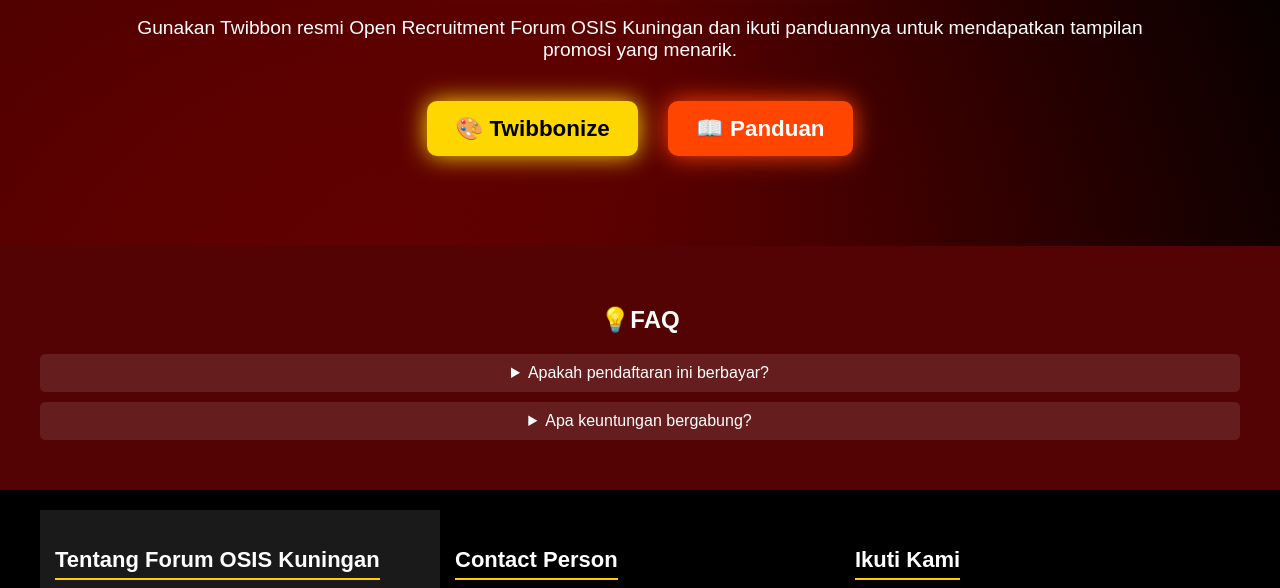
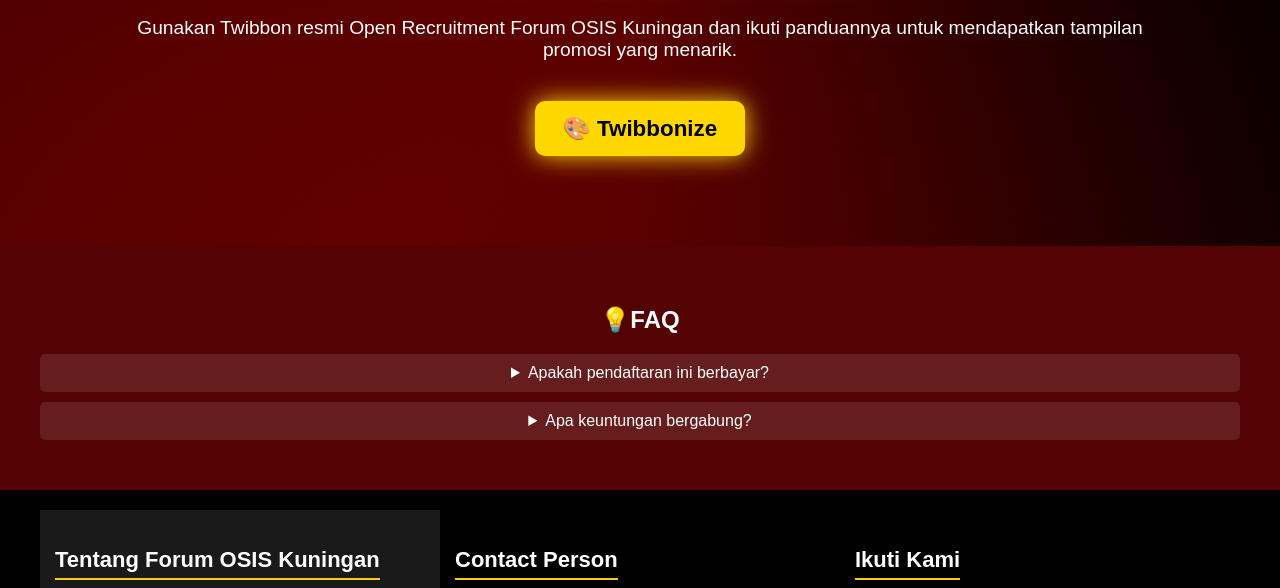
Before and after one commit to Rio3zN9G/OpenRecruitmentBatch2FOKGen13, a plain HTML site: page index.html in a window 1280 px wide. Shown: the part 1974-2562 px from the top of the page. Drawn offline with nearby package versions, Linux system fonts and the light colour scheme.

Commit message:
Update index.html

```diff
--- a/index.html
+++ b/index.html
@@ -90,9 +90,6 @@
         <a href="https://twibbonize.com/forumosis" target="_blank" class="btn-twibbon">
             🎨 Twibbonize
         </a>
-        <a href="https://docs.google.com/document/d/example-panduan" target="_blank" class="btn-panduan">
-            📖 Panduan
-        </a>
     </div>
 </section>
 
```
